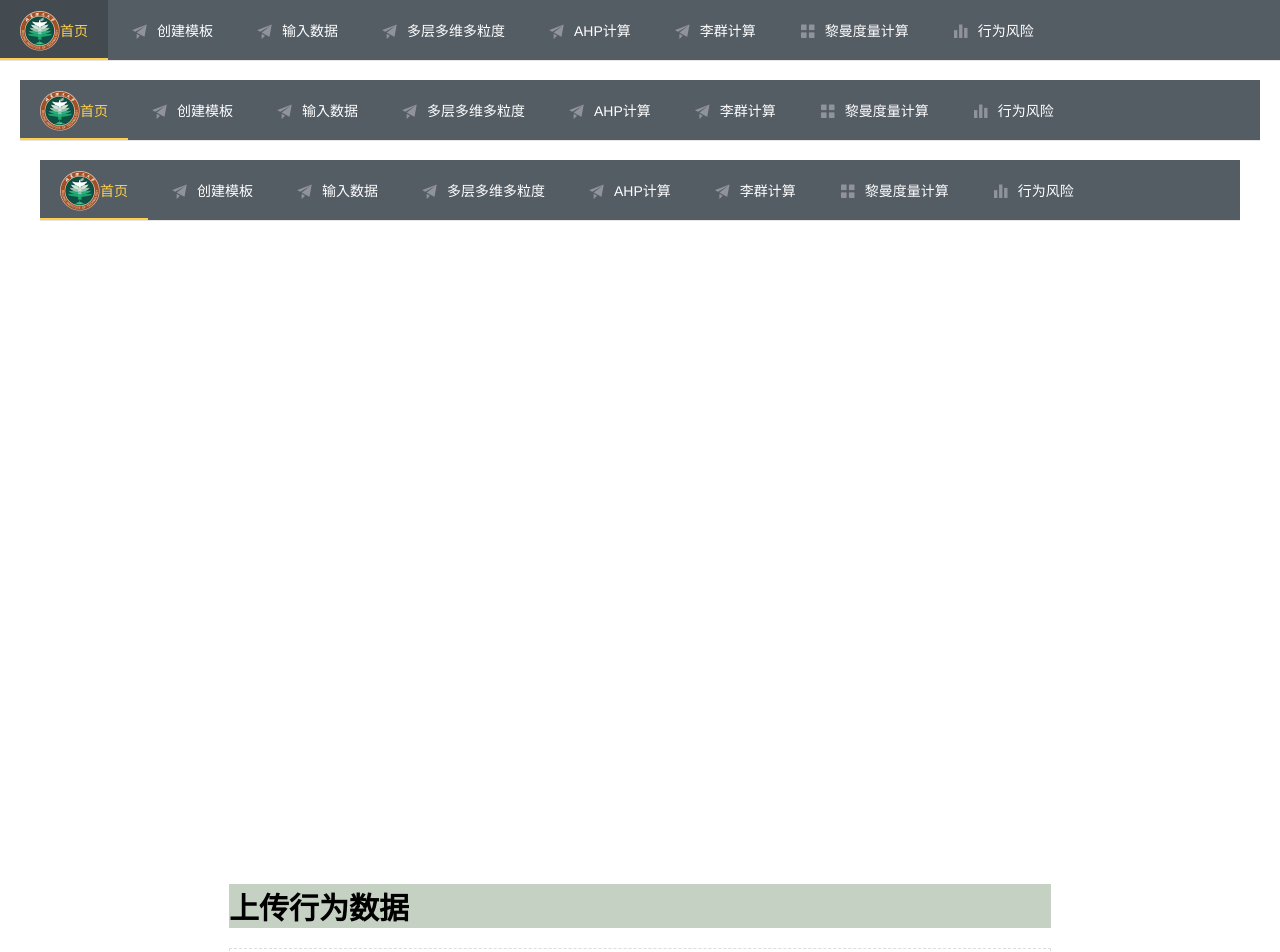
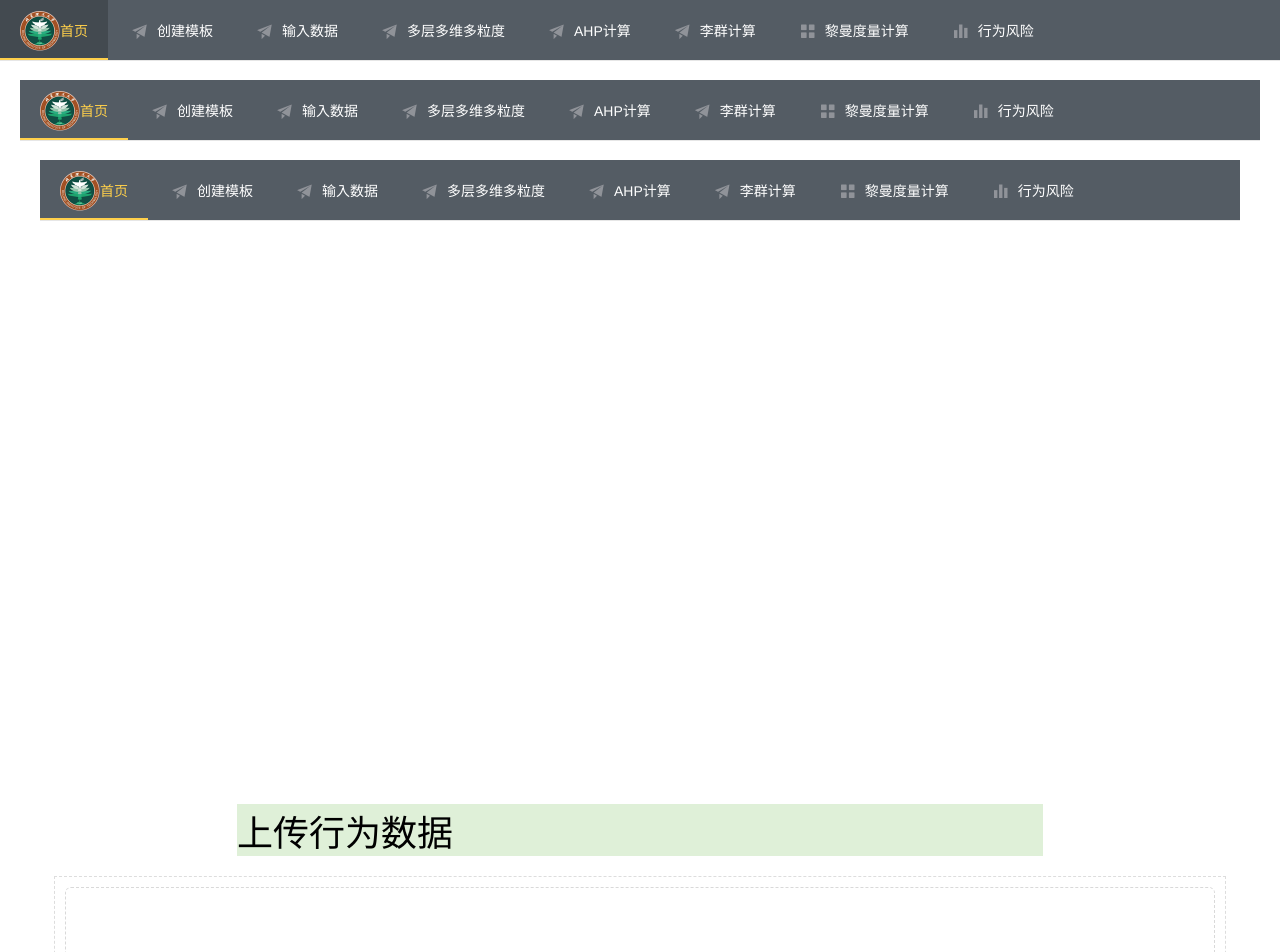
Before and after one commit to inst32i/microproto-ui, a Vue app: page /input in a window 1280 px wide. Shown: the top 952 px of the page. Built offline with nearby package versions, Linux system fonts and the light colour scheme.

Commit message:
以假乱真

```diff
--- a/src/components/input.vue
+++ b/src/components/input.vue
@@ -1,6 +1,6 @@
 <template>
   <div>
-    <iframe src="http://localhost:8000/input" width="100%" height="800px" class="iframeStyle"></iframe>
+    <iframe src="http://localhost:8000/input" width="100%" height="800px" class="iframeStyle" scrolling="no"></iframe>
     <div class="upload">
       <div class="tips">上传行为数据</div>
       <el-upload
@@ -69,15 +69,17 @@ export default {
   }
 
   .tips {
+    margin-top: -80px;
     display: flex;
     flex-direction: row;
     justify-content: flex-start;
-    background-color: #C5D1C3;
-    font-size: 30px;
-    font-weight: bold;
+    background-color: #DFF0D8;
+    font-size: 36px;
     color: black;
-    width: 822px;
+    width: 65%;
     margin-bottom: 20px;
+    //font-family: "黑体";
+    font-weight: 500;
   }
 
   .uploadFrame {
@@ -85,7 +87,8 @@ export default {
   }
 
   /deep/.uploadFrame .el-upload-dragger {
-    width: 800px !important;
+    width: 1150px !important;
+    height: 280px !important;
     margin: 10px;
     display: flex;
     justify-content: center;
```
